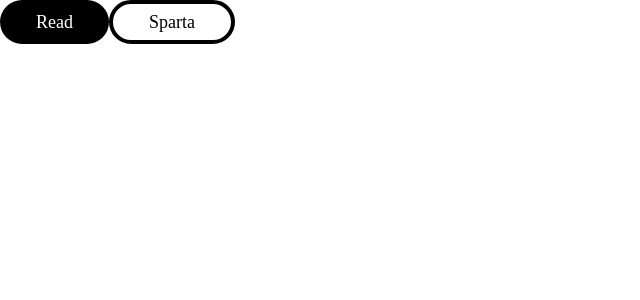
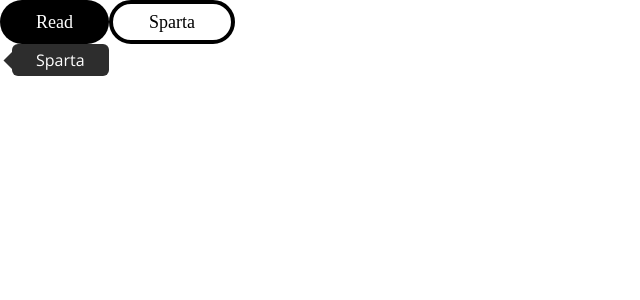
Before and after one commit to programmergeek/public-posts, a React (Create React App) app: page / in a window 1280 px wide. Shown: the top 300 px of the page, without its empty margins (0-640 px from the left). Built offline with nearby package versions, Linux system fonts and the light colour scheme; some icons are missing; a web font is replaced by a local one.

Commit message:
created icon button label component

```diff
--- a/src/App.tsx
+++ b/src/App.tsx
@@ -1,6 +1,11 @@
 import React from "react";
 import "./App.css";
-import { IconButton, PrimaryButton, SecondaryButton } from "./Components";
+import {
+  IconButton,
+  IconButtonLabel,
+  PrimaryButton,
+  SecondaryButton,
+} from "./Components";
 import { Home } from "@styled-icons/entypo/Home";
 function App() {
   return (
@@ -10,6 +15,7 @@ function App() {
       <IconButton>
         <Home />
       </IconButton>
+      <IconButtonLabel text="Sparta" />
     </div>
   );
 }
--- a/src/Components/Buttons.tsx
+++ b/src/Components/Buttons.tsx
@@ -42,8 +42,21 @@ export const IconButton: React.FC<
   >
 > = ({ ...props }) => {
   return (
-    <button className="w-12 rounded-full px-2 py-2 bg-white">
+    <button className="w-12 rounded-full px-2 py-2 bg-white" {...props}>
       {props.children}
     </button>
   );
 };
+
+export const IconButtonLabel: React.FC<{ text: string }> = ({ ...props }) => {
+  return (
+    <div className="flex relative">
+      <div className="w-3 absolute top-2 overflow-hidden inline-block">
+        <div className=" h-5 bg-neutral-900 opacity-90 -rotate-45 transform origin-top-right"></div>
+      </div>
+      <div className="absolute left-3 bg-neutral-900 h-8 text-white rounded-md px-6 py-1 m-0 w-fit font-openSans opacity-90">
+        {props.text}
+      </div>
+    </div>
+  );
+};
```
